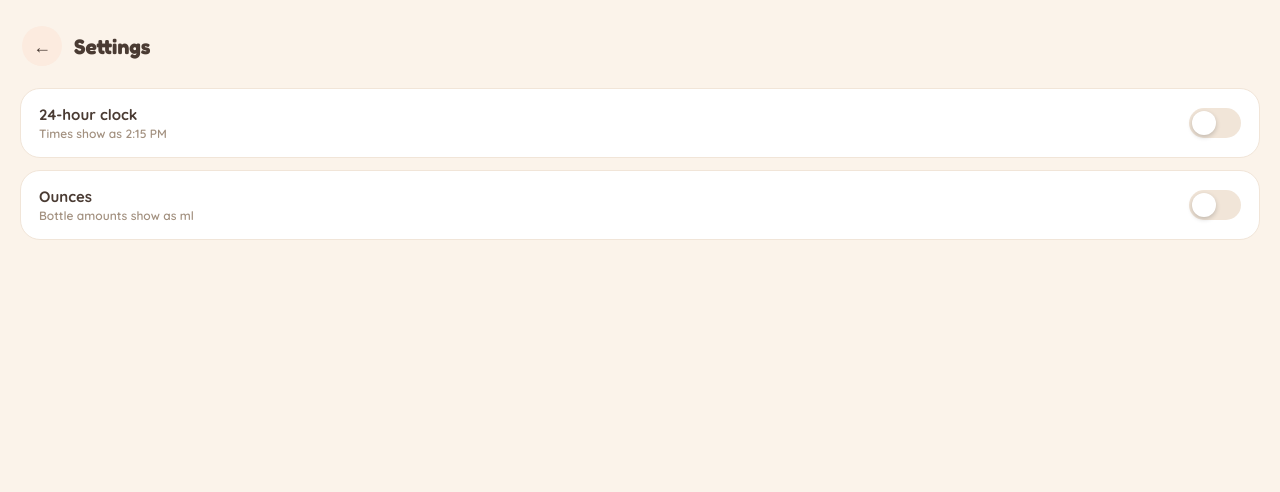
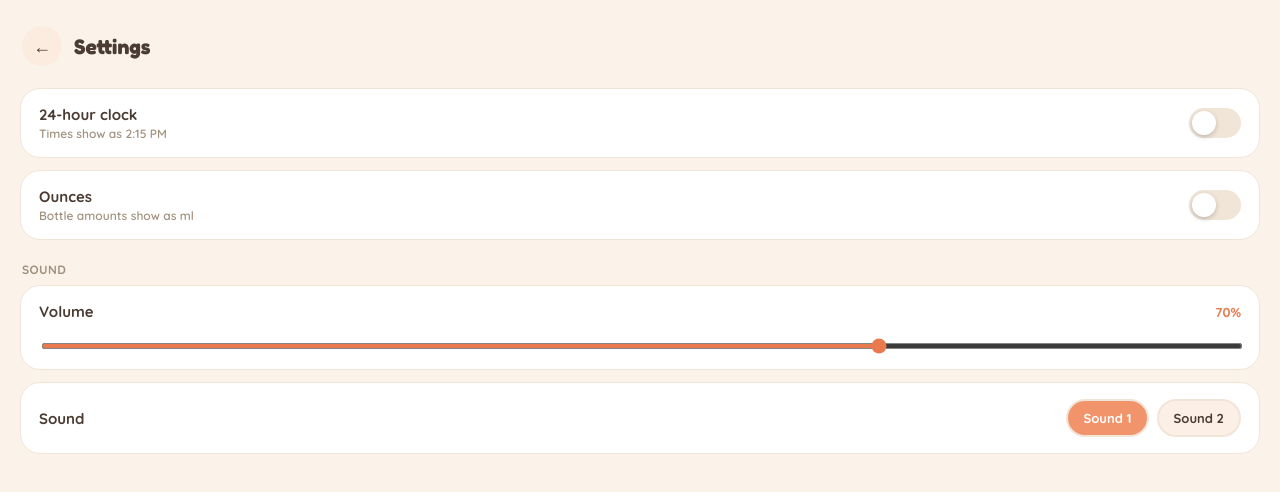
Before and after one commit to Voltdigi/akira, a Next.js app: page /settings in a window 1280 px wide. Shown: the top 492 px of the page. Built offline with nearby package versions, Linux system fonts and the light colour scheme.

Commit message:
add sound to settings button

```diff
--- a/components/SettingsScreen.tsx
+++ b/components/SettingsScreen.tsx
@@ -4,11 +4,22 @@ import Link from "next/link";
 import Screen from "@/components/Screen";
 import { useClockFormat } from "@/hooks/useClockFormat";
 import { useUnit } from "@/hooks/useUnit";
+import { useVolume } from "@/hooks/useVolume";
+import { useSoundChoice } from "@/hooks/useSoundChoice";
+import { SOUND_OPTIONS } from "@/lib/sounds";
 import { theme as t } from "@/lib/theme";
 
 export default function SettingsScreen() {
   const { hour12, setHour12, loaded: clockLoaded } = useClockFormat();
   const { unit, setUnit, loaded: unitLoaded } = useUnit();
+  const { volume, setVolume, loaded: volumeLoaded } = useVolume();
+  const { soundId, setSoundId, loaded: soundLoaded } = useSoundChoice();
+
+  const previewSound = (src: string) => {
+    const audio = new Audio(src);
+    audio.volume = volume;
+    audio.play().catch(() => {});
+  };
 
   return (
     <Screen>
@@ -97,6 +108,78 @@ export default function SettingsScreen() {
             disabled={!unitLoaded}
           />
         </div>
+
+        {/* sound */}
+        <div style={{ fontSize: 12, fontWeight: 700, color: t.muted, letterSpacing: 0.4, margin: "22px 2px 8px" }}>
+          SOUND
+        </div>
+        <div
+          style={{
+            background: t.surface,
+            border: `1px solid ${t.border}`,
+            borderRadius: 20,
+            padding: "16px 18px",
+            opacity: volumeLoaded ? 1 : 0.5,
+          }}
+        >
+          <div style={{ display: "flex", justifyContent: "space-between", alignItems: "center", marginBottom: 12 }}>
+            <div style={{ fontWeight: 700, fontSize: 15 }}>Volume</div>
+            <div style={{ fontSize: 13, color: t.accentDeep, fontWeight: 700 }}>{Math.round(volume * 100)}%</div>
+          </div>
+          <input
+            type="range"
+            min={0}
+            max={100}
+            value={Math.round(volume * 100)}
+            onChange={(e) => setVolume(Number(e.target.value) / 100)}
+            disabled={!volumeLoaded}
+            style={{ width: "100%", accentColor: t.accentDeep, height: 6 }}
+          />
+        </div>
+
+        <div
+          style={{
+            display: "flex",
+            alignItems: "center",
+            justifyContent: "space-between",
+            gap: 14,
+            background: t.surface,
+            border: `1px solid ${t.border}`,
+            borderRadius: 20,
+            padding: "16px 18px",
+            marginTop: 12,
+            opacity: soundLoaded ? 1 : 0.5,
+          }}
+        >
+          <div style={{ fontWeight: 700, fontSize: 15 }}>Sound</div>
+          <div style={{ display: "flex", gap: 8 }}>
+            {SOUND_OPTIONS.map((opt) => {
+              const active = soundId === opt.id;
+              return (
+                <button
+                  key={opt.id}
+                  onClick={() => {
+                    setSoundId(opt.id);
+                    previewSound(opt.src);
+                  }}
+                  disabled={!soundLoaded}
+                  style={{
+                    padding: "9px 15px",
+                    borderRadius: 999,
+                    border: `2px solid ${t.border}`,
+                    background: active ? t.accent : t.surface2,
+                    color: active ? t.accentText : t.text,
+                    fontWeight: 700,
+                    fontSize: 13,
+                    cursor: soundLoaded ? "pointer" : "default",
+                  }}
+                >
+                  {opt.label}
+                </button>
+              );
+            })}
+          </div>
+        </div>
       </div>
     </Screen>
   );
--- /dev/null
+++ b/hooks/useSoundChoice.ts
@@ -0,0 +1,35 @@
+"use client";
+
+import { useCallback, useEffect, useState } from "react";
+import { DEFAULT_SOUND_ID, SOUND_OPTIONS } from "@/lib/sounds";
+
+const KEY = "bft_sound_v1";
+
+/** Which settings-icon sound effect to play — a per-device setting, kept in localStorage. */
+export function useSoundChoice() {
+  const [soundId, setSoundIdState] = useState(DEFAULT_SOUND_ID);
+  const [loaded, setLoaded] = useState(false);
+
+  useEffect(() => {
+    try {
+      const raw = localStorage.getItem(KEY);
+      if (raw && SOUND_OPTIONS.some((s) => s.id === raw)) setSoundIdState(raw);
+    } catch {
+      /* ignore */
+    }
+    setLoaded(true);
+  }, []);
+
+  const setSoundId = useCallback((id: string) => {
+    setSoundIdState(id);
+    try {
+      localStorage.setItem(KEY, id);
+    } catch {
+      /* ignore */
+    }
+  }, []);
+
+  const sound = SOUND_OPTIONS.find((s) => s.id === soundId) ?? SOUND_OPTIONS[0];
+
+  return { soundId, setSoundId, sound, loaded };
+}
--- /dev/null
+++ b/hooks/useVolume.ts
@@ -0,0 +1,37 @@
+"use client";
+
+import { useCallback, useEffect, useState } from "react";
+
+const KEY = "bft_volume_v1";
+const DEFAULT_VOLUME = 0.7;
+
+/** Sound-effect volume (0-1) — a per-device setting, kept in localStorage. */
+export function useVolume() {
+  const [volume, setVolumeState] = useState(DEFAULT_VOLUME);
+  const [loaded, setLoaded] = useState(false);
+
+  useEffect(() => {
+    try {
+      const raw = localStorage.getItem(KEY);
+      if (raw !== null) {
+        const n = Number(raw);
+        if (!Number.isNaN(n)) setVolumeState(Math.min(1, Math.max(0, n)));
+      }
+    } catch {
+      /* ignore */
+    }
+    setLoaded(true);
+  }, []);
+
+  const setVolume = useCallback((v: number) => {
+    const clamped = Math.min(1, Math.max(0, v));
+    setVolumeState(clamped);
+    try {
+      localStorage.setItem(KEY, String(clamped));
+    } catch {
+      /* ignore */
+    }
+  }, []);
+
+  return { volume, setVolume, loaded };
+}
--- /dev/null
+++ b/lib/sounds.ts
@@ -0,0 +1,12 @@
+export interface SoundOption {
+  id: string;
+  label: string;
+  src: string;
+}
+
+export const SOUND_OPTIONS: SoundOption[] = [
+  { id: "sound1", label: "Sound 1", src: "/sounds/baby-coo.mp3" },
+  { id: "sound2", label: "Sound 2", src: "/sounds/googoo-gaga.mp3" },
+];
+
+export const DEFAULT_SOUND_ID = SOUND_OPTIONS[0].id;
```
Also changed, not shown: components/FeedTracker.tsx (+9 -0 lines), 2 other files (tests, documents, lock files or other folders).
